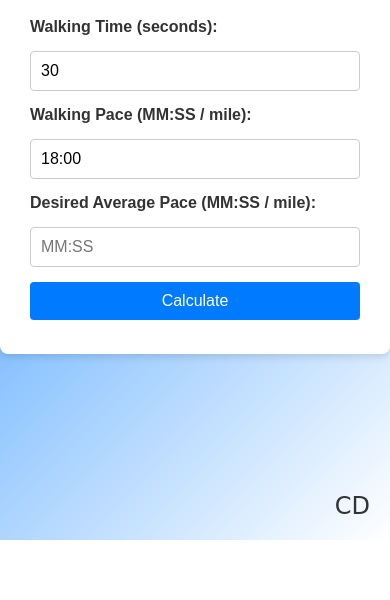
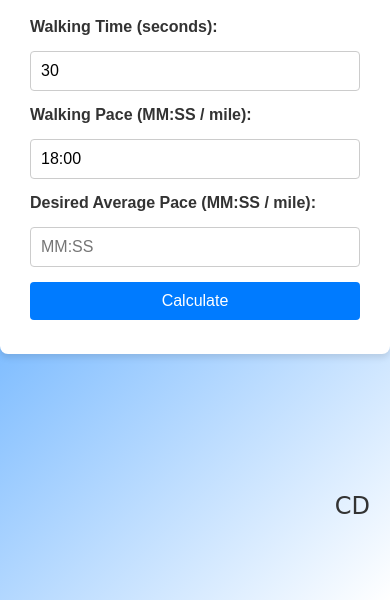
Before and after one commit to cuongdo/cuongdo.github.io, a plain HTML site: page pace_calculator.html in a window 390 px wide. Shown: the part 304-904 px from the top of the page. Before the commit the page ends 844 px from the top, so only its background shows below. Drawn offline with Linux system fonts and the light colour scheme.

Commit message:
iphone sig fix

```diff
--- a/pace_calculator.html
+++ b/pace_calculator.html
@@ -14,18 +14,20 @@
             display: flex;
             justify-content: center;
             align-items: center;
-            height: 100vh;
+            min-height: 100vh;
             position: relative;
+            padding-bottom: 60px; /* Add padding to prevent overlap */
         }
 
         body::after {
             content: "CD";
-            position: absolute;
+            position: fixed; /* Change from absolute to fixed */
             bottom: 20px;
             right: 20px;
             font-family: 'Brush Script MT', cursive;
             font-size: 24px;
             color: #333;
+            z-index: 1000; /* Ensure it stays on top */
         }
 
         .container {
```
